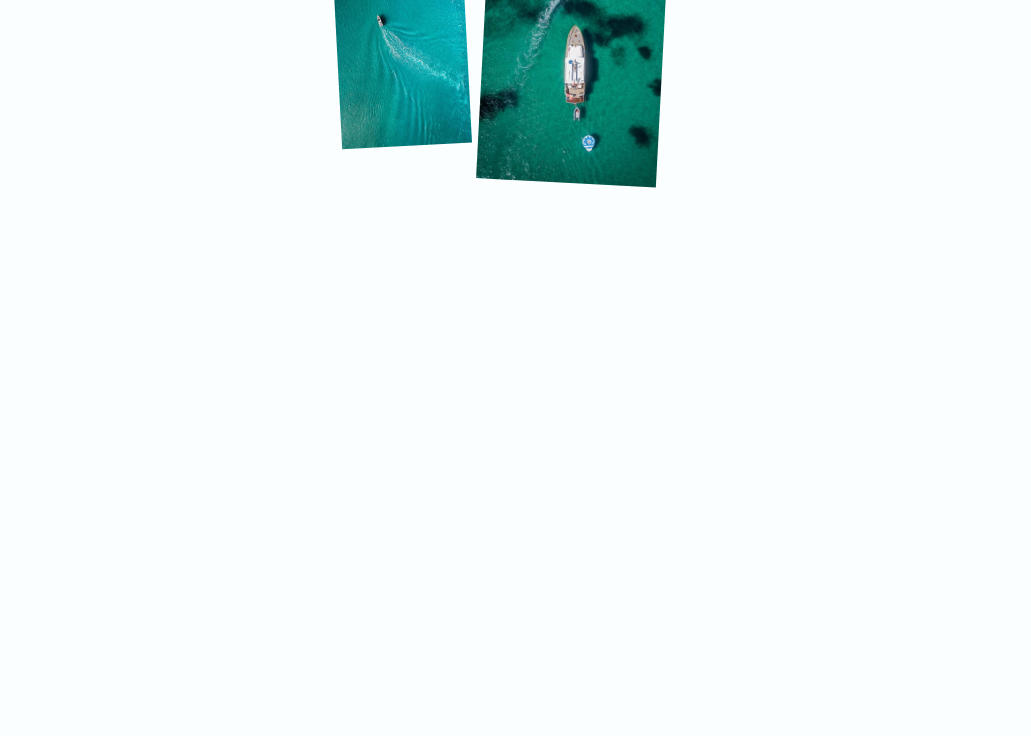
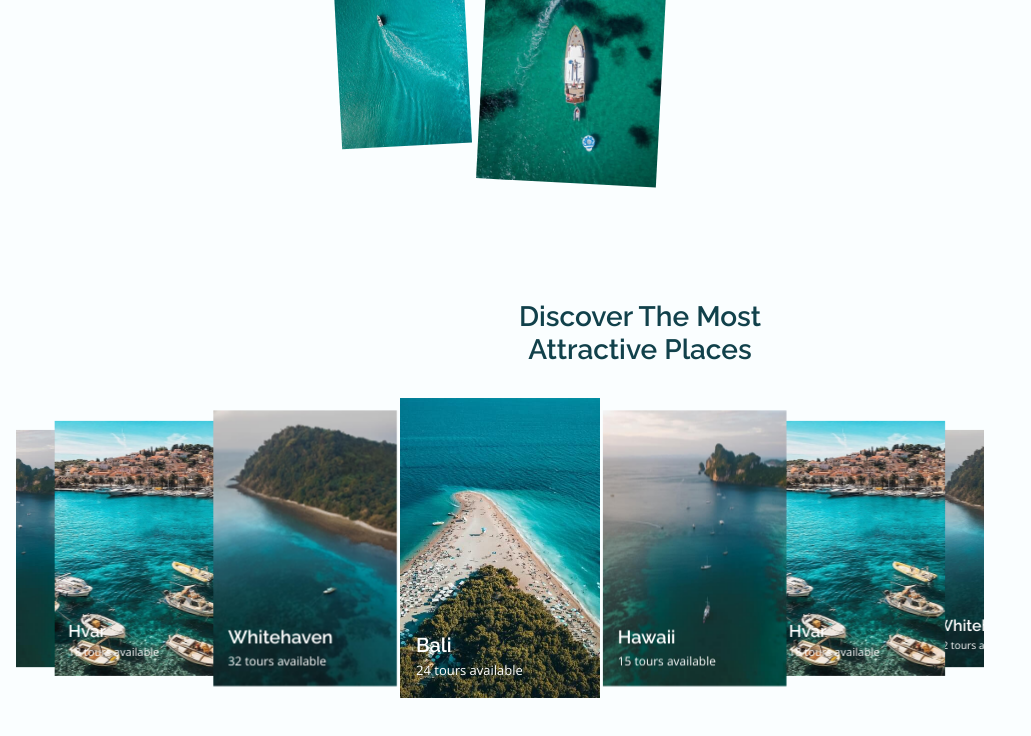
Before and after one commit to freetimezp/js-travel-01, a plain HTML site: page index.html in a window 1280 px wide. Shown: the part 1227-1963 px from the top of the page, without its empty margins (0-1031 px from the left). Drawn offline with nearby package versions, Linux system fonts and the light colour scheme.

Commit message:
06. js-travel-01. Discover block as Swiper slider.

```diff
--- a/assets/css/styles.css
+++ b/assets/css/styles.css
@@ -56,6 +56,7 @@
     --img-transition: .3s;
     --img-hidden: hidden;
     --img-scale: scale(1.1);
+    --my-transition: all 0.5s ease-in-out;
 }
 
 @media screen and (min-width: 968px) {
@@ -439,7 +440,45 @@ input {
 }
 
 /*=============== DISCOVER ===============*/
+.discover__card {
+    position: relative;
+    width: 200px;
+    overflow: var(--img-hidden);
+}
 
+.discover__data {
+    position: absolute;
+    bottom: 1.5rem;
+    left: 1rem;
+}
+
+.discover__title,
+.discover__description {
+    color: var(--white-color);
+}
+
+.discover__title {
+    font-size: var(--h3-font-size);
+    margin-bottom: var(--mb-0-25);
+}
+
+.discover__description {
+    display: block;
+    font-size: var(--smaller-font-size);
+}
+
+.discover__img {
+    transition: var(--my-transition);
+}
+
+.discover__img:hover {
+    transform: var(--img-scale);
+}
+
+.swiper-container-3d .swiper-slide-shadow-left,
+.swiper-container-3d .swiper-slide-shadow-right {
+    background-image: none;
+}
 
 /*=============== EXPERIENCE ===============*/
 
--- a/assets/js/main.js
+++ b/assets/js/main.js
@@ -37,7 +37,17 @@ function scrollHeader() {
 window.addEventListener('scroll', scrollHeader);
 
 /*==================== SWIPER DISCOVER ====================*/
-
+let swiper = new Swiper(".discover__container", {
+    effect: "coverflow",
+    grabCursor: true,
+    centeredSlides: true,
+    slidesPerView: "auto",
+    loop: true,
+    spaceBetween: 12,
+    coverflowEffect: {
+        rotate: 0,
+    },
+});
 
 /*==================== VIDEO ====================*/
 
--- a/index.html
+++ b/index.html
@@ -10,7 +10,7 @@
         <link href="https://cdn.jsdelivr.net/npm/remixicon@2.5.0/fonts/remixicon.css" rel="stylesheet">
 
         <!--=============== SWIPER CSS ===============-->
-        <link rel="stylesheet" href="">
+        <link rel="stylesheet" href="assets/css/swiper-bundle.min.css">
 
         <!--=============== CSS ===============-->
         <link rel="stylesheet" href="assets/css/styles.css">
@@ -111,7 +111,43 @@
 
             <!--==================== DISCOVER ====================-->
             <section class="discover section" id="discover">
+                <h2 class="section__title">Discover the most <br> attractive places</h2>
 
+                <div class="discover__container container swiper-container">
+                    <div class="swiper-wrapper">
+                        <div class="discover__card swiper-slide">
+                            <img src="assets/img/discover1.jpg" alt="discover" class="discover__img">
+                            <div class="discover__data">
+                                <h2 class="discover__title">Bali</h2>
+                                <span class="discover__description">24 tours available</span>
+                            </div>
+                        </div>
+
+                        <div class="discover__card swiper-slide">
+                            <img src="assets/img/discover2.jpg" alt="discover" class="discover__img">
+                            <div class="discover__data">
+                                <h2 class="discover__title">Hawaii</h2>
+                                <span class="discover__description">15 tours available</span>
+                            </div>
+                        </div>
+
+                        <div class="discover__card swiper-slide">
+                            <img src="assets/img/discover3.jpg" alt="discover" class="discover__img">
+                            <div class="discover__data">
+                                <h2 class="discover__title">Hvar</h2>
+                                <span class="discover__description">18 tours available</span>
+                            </div>
+                        </div>
+
+                        <div class="discover__card swiper-slide">
+                            <img src="assets/img/discover4.jpg" alt="discover" class="discover__img">
+                            <div class="discover__data">
+                                <h2 class="discover__title">Whitehaven</h2>
+                                <span class="discover__description">32 tours available</span>
+                            </div>
+                        </div>
+                    </div>
+                </div>
             </section>
 
             <!--==================== EXPERIENCE ====================-->
@@ -152,7 +188,7 @@
         <script src=""></script>
 
         <!--=============== SWIPER JS ===============-->
-        <script src=""></script>
+        <script src="assets/js/swiper-bundle.min.js"></script>
 
         <!--=============== MAIN JS ===============-->
         <script src="assets/js/main.js"></script>
```
